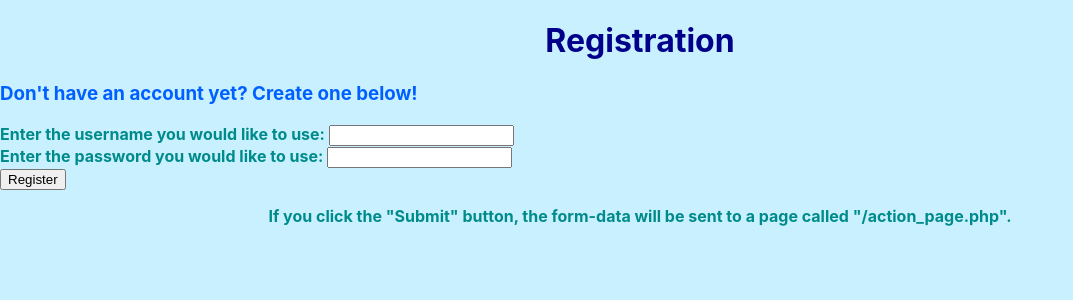
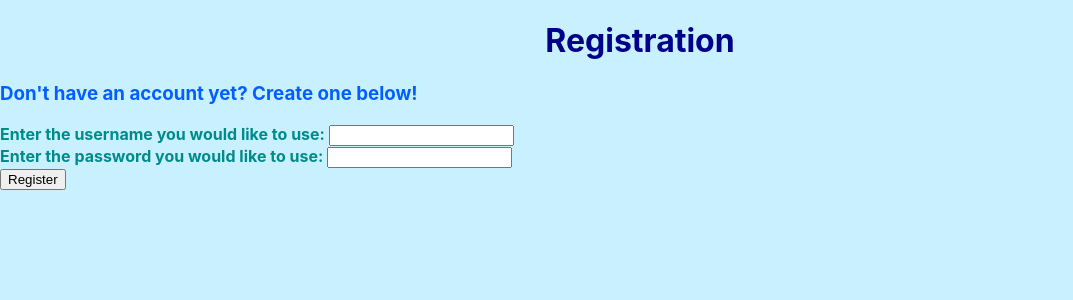
Before and after one commit to software-assignments-spring2022/final-project-wether, a React (Create React App) app in the folder front-end/: page /registration in a window 1280 px wide. Shown: the top 300 px of the page, without its empty margins (0-1073 px from the left). Built offline with nearby package versions, Linux system fonts and the light colour scheme.

Commit message:
cleaning up

```diff
--- a/front-end/src/Registration.js
+++ b/front-end/src/Registration.js
@@ -36,7 +36,7 @@ const Registration = props => {
       <input type="text" id="password" value={password1} onInput={e => setPassword(e.target.value)}/>
       <br/>
       <button id='login' onClick={register}>Register</button>
-<p>If you click the "Submit" button, the form-data will be sent to a page called "/action_page.php".</p>
+
 		</div>
 	);
 }
```
